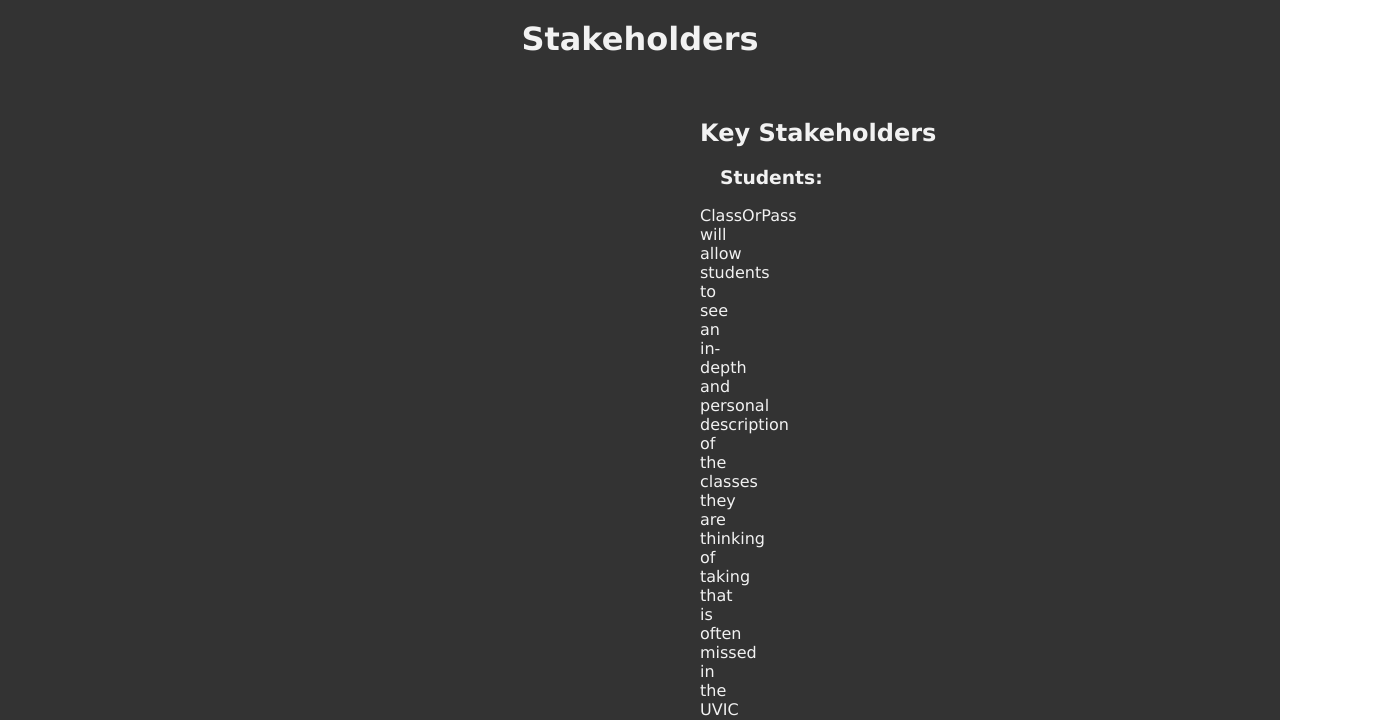
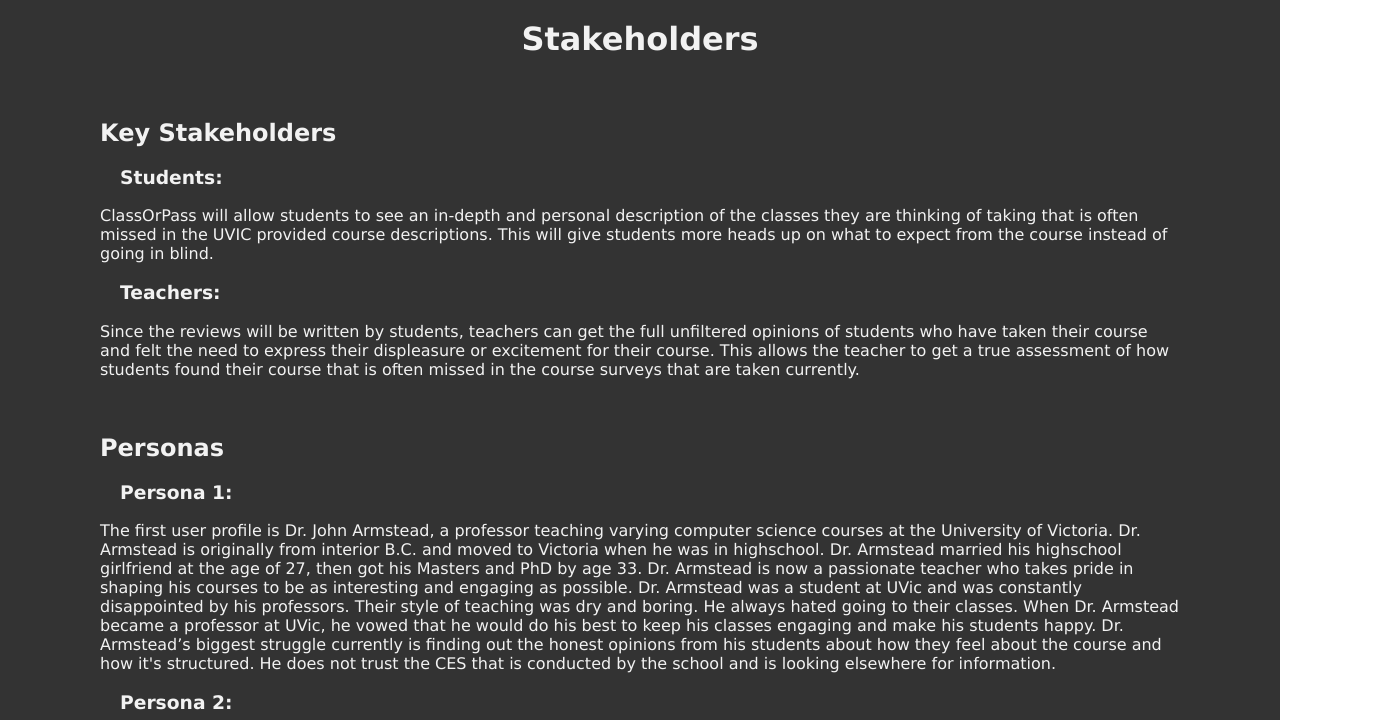
Before and after one commit to kendajani/ClassOrPass.github.io, a plain HTML site: page stakeholders.html in a window 1280 px wide. Shown: the part 802-1522 px from the top of the page, 1400 px wide, since content can reach past the window. Drawn offline with Linux system fonts and the light colour scheme.

Commit message:
second commit

```diff
--- a/style.css
+++ b/style.css
@@ -228,8 +228,8 @@
 .words p {
   color: #f2f2f2;
   text-align: left;
-  padding-left: 700px;
-  padding-right: 700px;
+  padding-left: 100px;
+  padding-right: 100px;
 }
 
 
@@ -242,13 +242,13 @@
 }
 .content h2 {
   color: #f2f2f2;
-  padding-left: 700px;
+  padding-left: 100px;
   text-align: left;
 }
 
 .content h3 {
   color: #f2f2f2;
-  padding-left: 700px;
+  padding-left: 100px;
   text-align: left;
   margin-left: 20px;
 }
```
